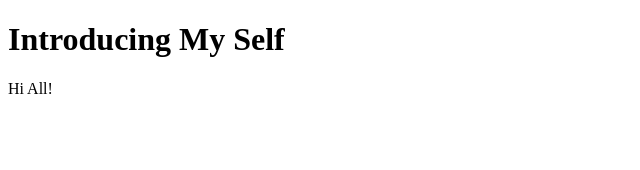
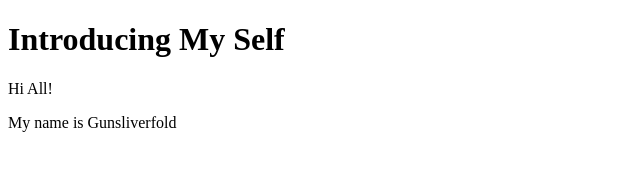
Before and after one commit to Gunsliverfold/cherbonites, a plain HTML site: page index.html in a window 1280 px wide. Shown: the whole page, without its empty margins (0-640 px from the left). Drawn offline with Linux system fonts and the light colour scheme.

Commit message:
Add paragraph

```diff
--- a/index.html
+++ b/index.html
@@ -8,5 +8,6 @@
 <body>
     <h1>Introducing My Self</h1>
     <p>Hi All!</p>
+    <p>My name is Gunsliverfold</p>
 </body>
 </html>
```
